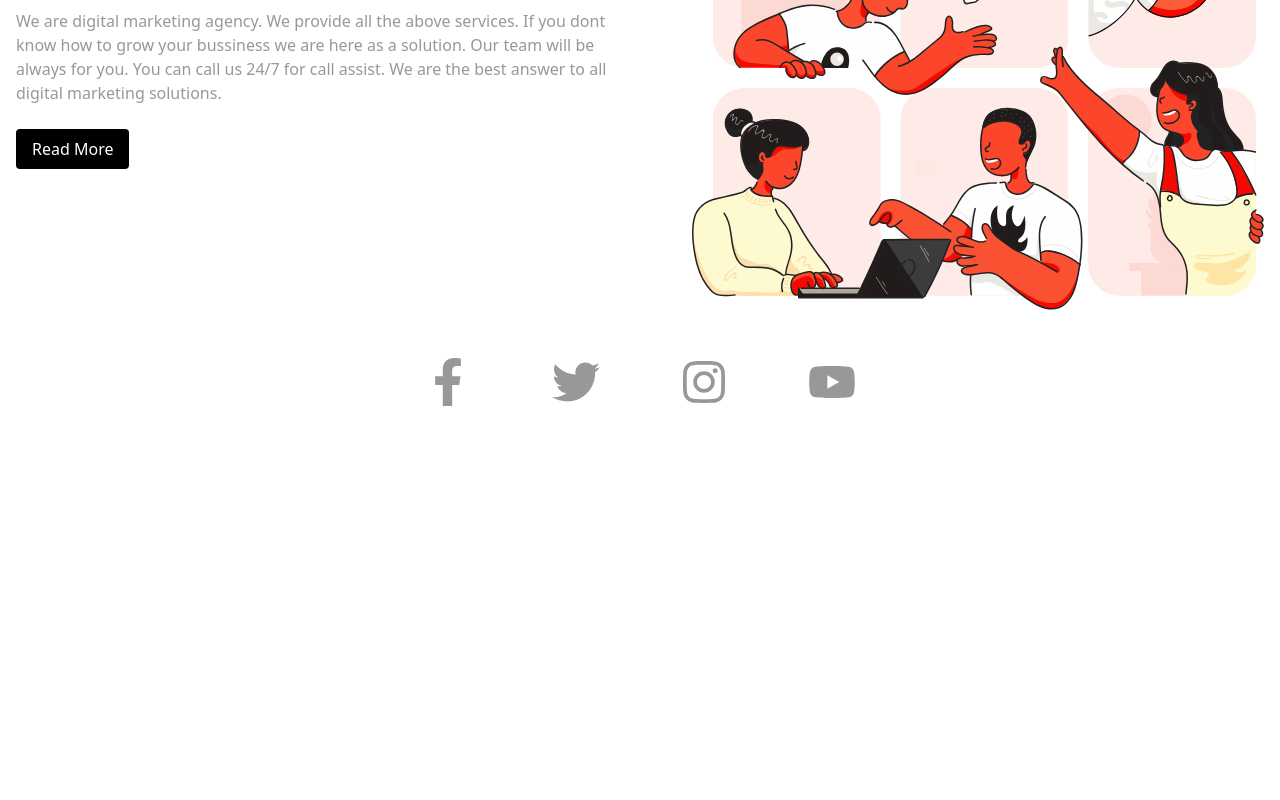
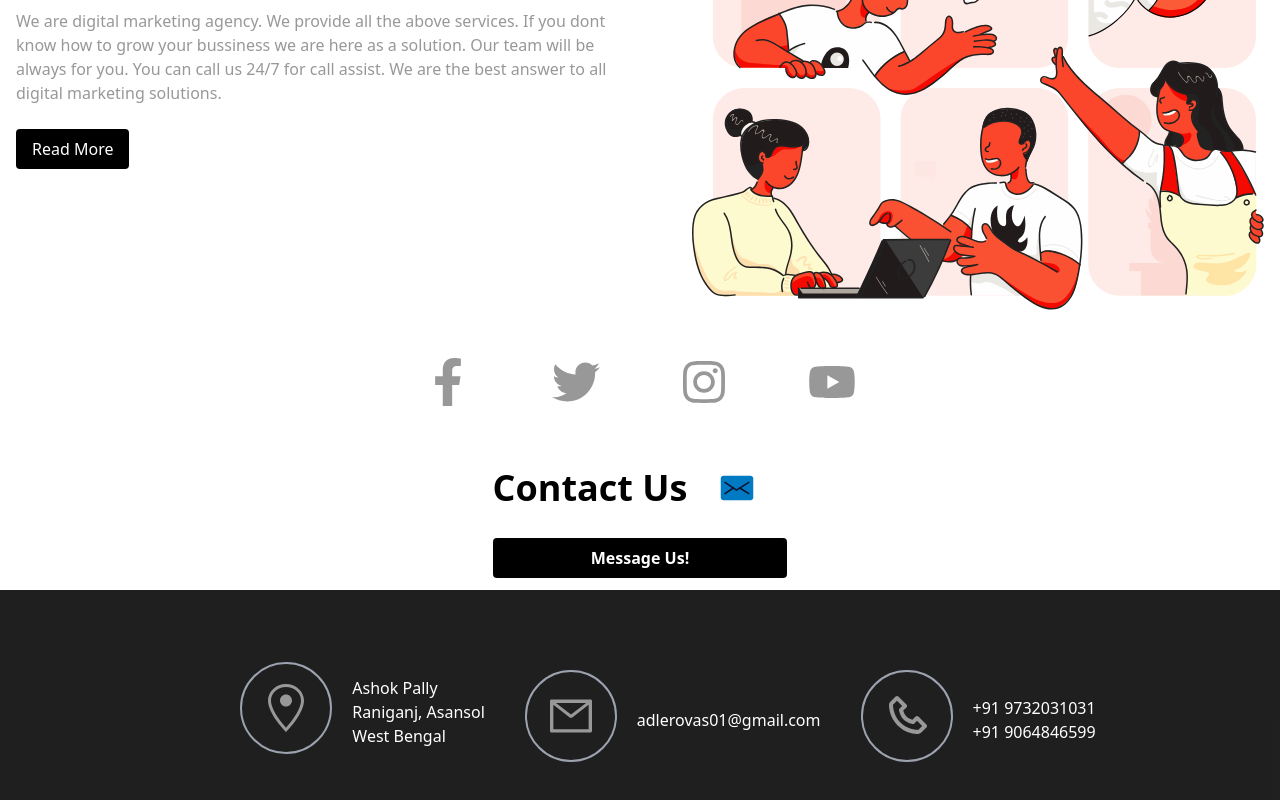
Before and after one commit to ArnabChatterjee20k/Adler-Startup--frontend, a React (Create React App) app: page / in a window 1280 px wide. Shown: the part 1567-2367 px from the top of the page. Before the commit the page ends 1985 px from the top, so only its background shows below. Built offline with nearby package versions, Linux system fonts and the light colour scheme.

Commit message:
added contact us without map

```diff
--- a/src/App.js
+++ b/src/App.js
@@ -3,14 +3,16 @@ import { Hero } from "./components/Hero/Hero";
 import { Testimonial } from "./components/Testimonials/Testimonial";
 import { About } from "./components/About us/About";
 import { SocialMedia } from "./components/SocialBadge/SocialMedia";
+import { Contact } from "./components/Contact Us/Contact";
 function App() {
   return (
     <>
-    <Navbar/>
-    <Hero/>
-    <Testimonial/>
-    <About/>
-    <SocialMedia/>
+      <Navbar />
+      <Hero />
+      <Testimonial />
+      <About />
+      <SocialMedia />
+      <Contact />
     </>
   );
 }
```
